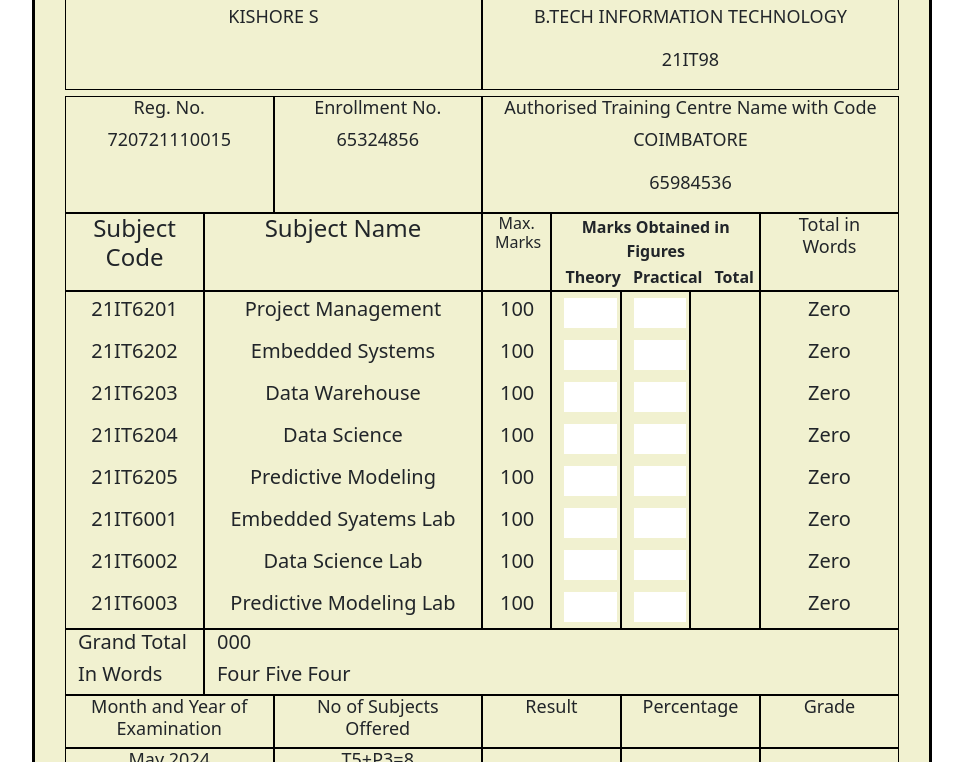
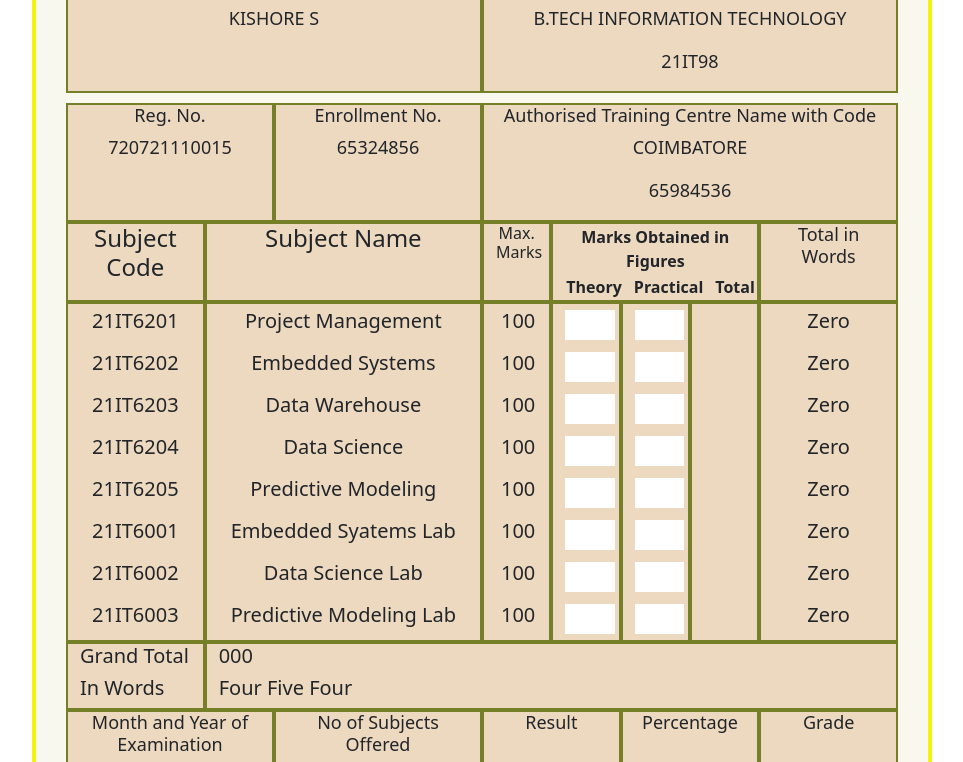
Before and after one commit to kishore720721110015/create-a-student-mark-sheet-calculation-using-html-css-javascript, a plain HTML site: page index.html in a window 1280 px wide. Shown: the part 307-1069 px from the top of the page, without its empty margins (158-1121 px from the left). Drawn offline with nearby package versions, Linux system fonts and the light colour scheme.

Commit message:
Update style.css

```diff
--- a/style.css
+++ b/style.css
@@ -1,9 +1,9 @@
 .section{
     max-width:900px;
     margin:20px auto;
-    border:3px solid  black;
+    border:4px solid rgb(243, 243, 13);
     padding:30px;
-    background-color: rgb(241, 241, 208);
+    background-color: rgb(248, 248, 239);
 }
 
 .logo{
@@ -37,16 +37,17 @@
 }
 
 #row-1 div,#row-2 div,#row-3 div, #row-4 div, #row-5 div,#row-6 div,#row-7 div{
-    border:1px solid black;
+    border:2px solid rgb(117, 127, 40);
     border-collapse: collapse;
     text-align: center;
+    background-color: rgb(237, 217, 191);
 }
 
 #row-1 h3,#row-2 h3,#row-3 h3{
     font-size: 18px;
 }
 #row-2{
-    margin-top: 6px;
+    margin-top: 10px;
 }
 #row-1 p,#row-2 p,#row-3 p{
     font-size: 18px;
@@ -102,10 +103,3 @@
 #row-9{
     text-align: center;
 }
- table th,td{
-    border: 1px solid black;
-    border-top: none;
-    border-left:none ;
-    border-right: none;
-    border-bottom: none;
-}
```
